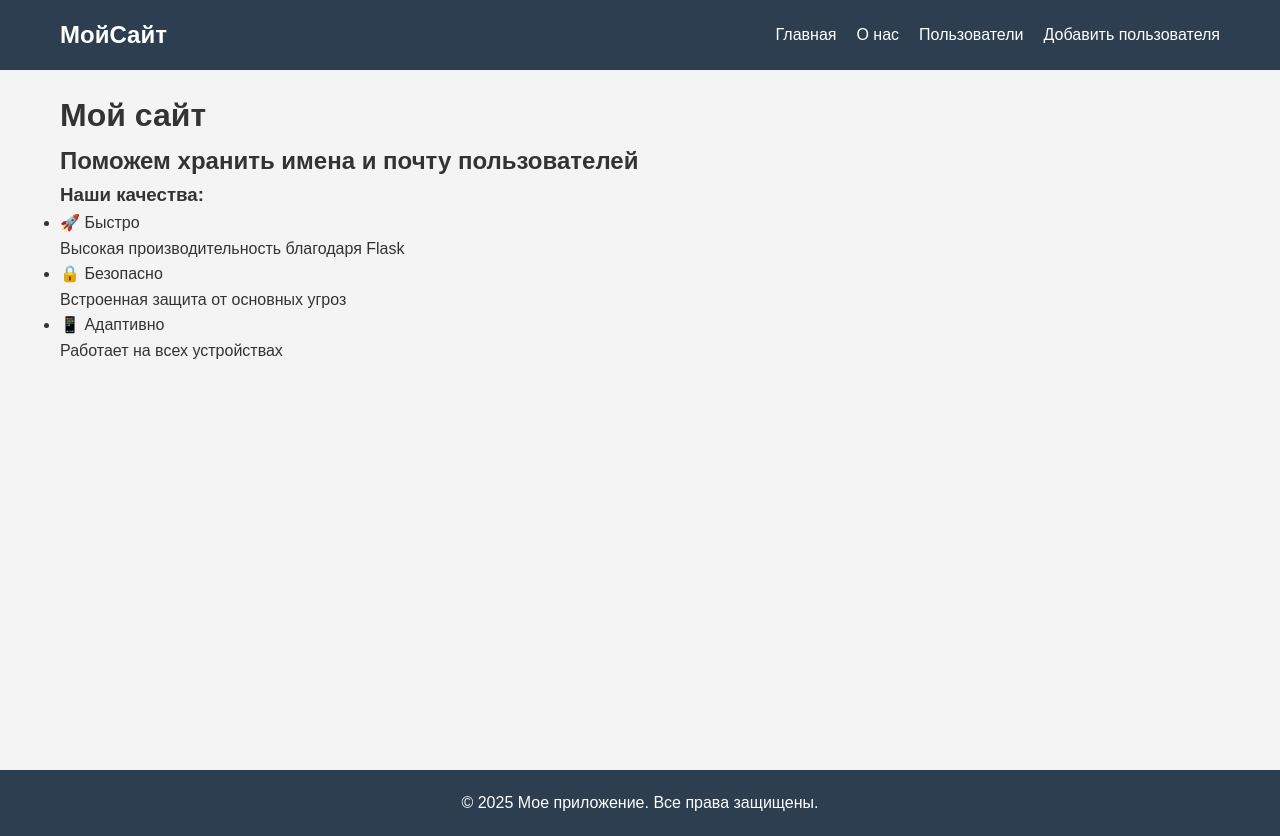
After one commit to Taniriya/Python_programming_labs_2_course, a Flask app: page /about in a window 1280 px wide. The commit adds this page. Run offline with Flask 3, Linux system fonts and the light colour scheme.

Commit message:
Add files via upload

```diff
--- /dev/null
+++ b/lab2/my_flask_app/static/js/script.js
@@ -0,0 +1,23 @@
+document.addEventListener('DOMContentLoaded', () => {
+    document.querySelector('#addUserForm').addEventListener('submit', async (event) => {
+        event.preventDefault(); // Предотвращаем стандартную отправку формы
+
+        const formData = new FormData(event.target); // Данные формы
+
+        try {
+            const response = await fetch('/add_user', {
+                method: 'POST',
+                body: formData
+            });
+
+            if (response.ok) {
+                window.location.href = '/users'; // Переходим на страницу с пользователями
+            } else {
+                alert('Ошибка при сохранении пользователя.');
+            }
+        } catch (err) {
+            console.error(err);
+            alert('Возникла ошибка сети.');
+        }
+    });
+});
--- /dev/null
+++ b/lab2/my_flask_app/templates/about.html
@@ -0,0 +1,19 @@
+{% extends "base.html" %}
+
+{% block title %}{{ title }}{% endblock %}
+
+{% block content %}
+<div>
+    <h1>Мой сайт</h1>
+    <h2>Поможем хранить имена и почту пользователей</h2>
+    <h3>Наши качества:</h3>
+    <ul>
+        <li>🚀 Быстро</li>
+        <p>Высокая производительность благодаря Flask</p>
+        <li>🔒 Безопасно</li>
+        <p>Встроенная защита от основных угроз</p>
+        <li>📱 Адаптивно</li>
+        <p>Работает на всех устройствах</p>
+    </ul>
+</div>
+{% endblock %}
--- a/lab2/my_flask_app/templates/base.html
+++ b/lab2/my_flask_app/templates/base.html
@@ -36,7 +36,7 @@
     </main>
 
     <footer class="footer">
-        <p>&copy; 2024 Мое приложение. Все права защищены.</p>
+        <p>&copy; 2025 Мое приложение. Все права защищены.</p>
     </footer>
 
     <script src="{{ url_for('static', filename='js/script.js') }}"></script>
```
Also changed, not shown: lab2/my_flask_app/templates/404.html (added, +10 -0 lines), lab2/my_flask_app/templates/add_user.html (added, +23 -0 lines), lab2/my_flask_app/database.db.
